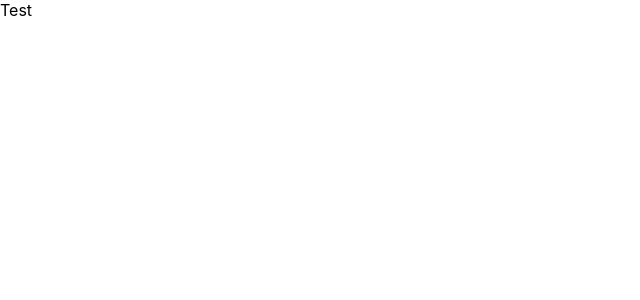
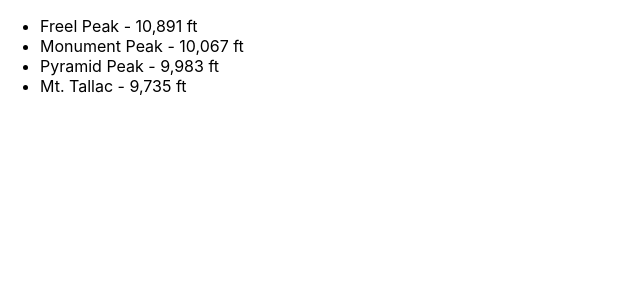
Before and after one commit to ser-art-080270/Chapter-8, a React (Create React App) app: page / in a window 1280 px wide. Shown: the top 300 px of the page, without its empty margins (0-640 px from the left). Built offline with nearby package versions, Linux system fonts and the light colour scheme.

Commit message:
Render Props

```diff
--- a/src/App.js
+++ b/src/App.js
@@ -1,9 +1,10 @@
 import './App.css';
+import TahoePeaks from './TahoePeaks/TahoePeaksView';
 
 function App() {
   return (
     <div className="App">
-      <label>Test</label>
+      <TahoePeaks/>
     </div>
   );
 }
--- /dev/null
+++ b/src/TahoePeaks/TahoePeaksView.js
@@ -0,0 +1,20 @@
+import React from "react";
+
+const tahoe_peaks = [
+  { name: "Freel Peak", elevation: 10891 },
+  { name: "Monument Peak", elevation: 10067 },
+  { name: "Pyramid Peak", elevation: 9983 },
+  { name: "Mt. Tallac", elevation: 9735 }
+];
+
+export default function TahoePeaks() {
+  return (
+    <ul>
+      {tahoe_peaks.map((peak, i) => (
+        <li key={i}>
+          {peak.name} - {peak.elevation.toLocaleString()} ft
+        </li>
+      ))}
+    </ul>
+  );
+}
```
Also changed, not shown: public/logo192.png (deleted), public/logo512.png (deleted).
